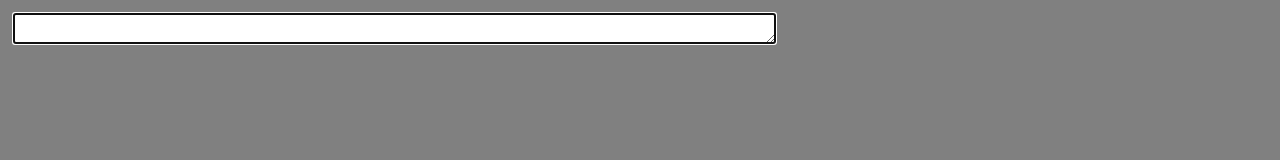
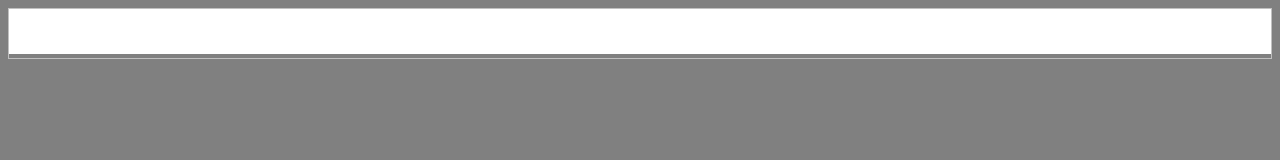
Before and after one commit to giovannimeo/commandfoxWE, a browser extension: page commandfoxWE.html in a window 1280 px wide. Drawn offline with Linux system fonts and the light colour scheme.

Commit message:
Avoid to hardcode the size of the textarea in terms of columns so to avoid scrollbars

```diff
--- a/commandfoxWE.css
+++ b/commandfoxWE.css
@@ -1,7 +1,18 @@
-textarea {
+.container{
+    padding: 10px;
+    border: 1px solid silver;
+}
+
+.container .text{
+    resize: none;
+    outline: none;
+    width: 100%;
+    padding: 10px;
+    border: none;
+    height: 100%;
+    margin: -10px;
     font-size: 16pt;
     font-family: Arial;
-    margin: 5px;
 }
 body {
     background-color: gray;
--- a/commandfoxWE.html
+++ b/commandfoxWE.html
@@ -7,8 +7,10 @@
     <link rel="stylesheet" href="commandfoxWE.css"/>
   </head>
   <body>
-    <textarea spellcheck="false" rows="1" cols="60" id="edit-box">
-    </textarea>
+    <div class="container">
+      <textarea spellcheck="false" rows="1" class="text" id="edit-box">
+      </textarea>
+    </div>
     <script src="commandfoxWE.js">
     </script>
   </body>
```
Also changed, not shown: manifest.json.
